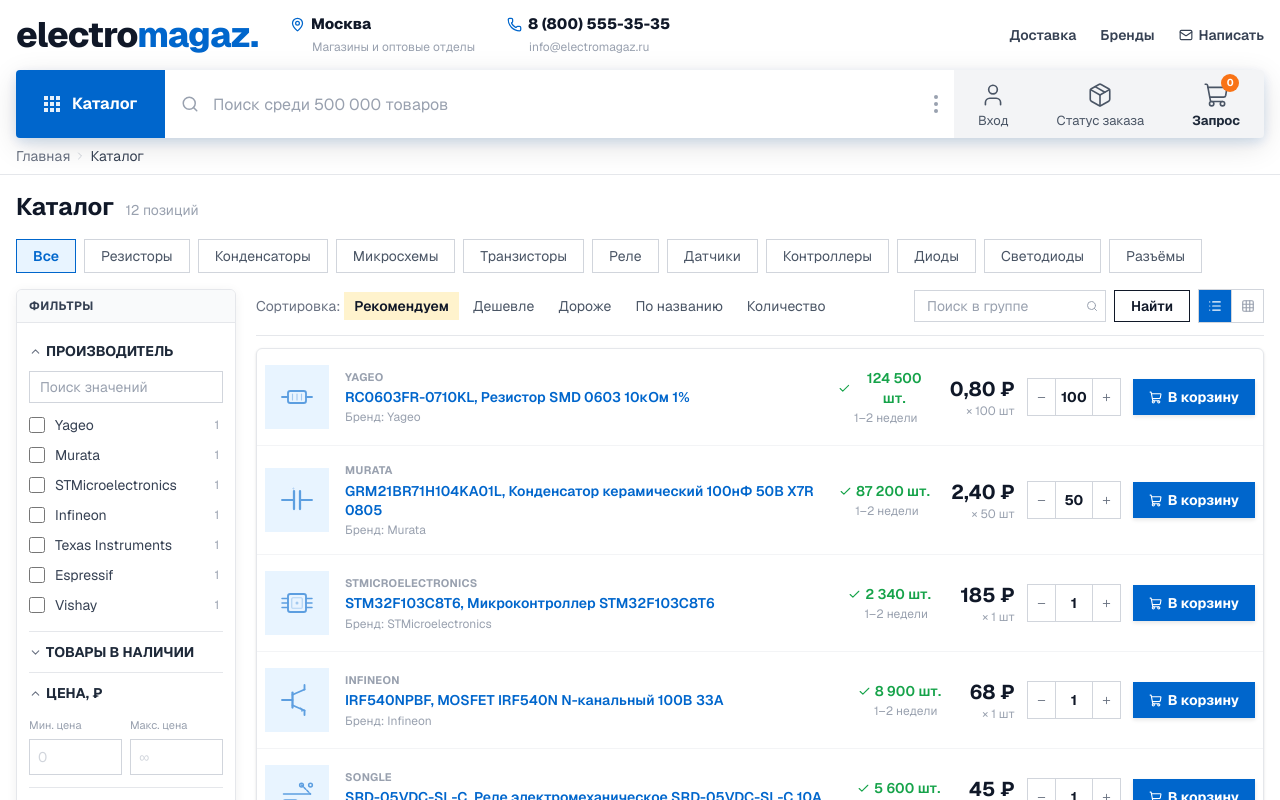
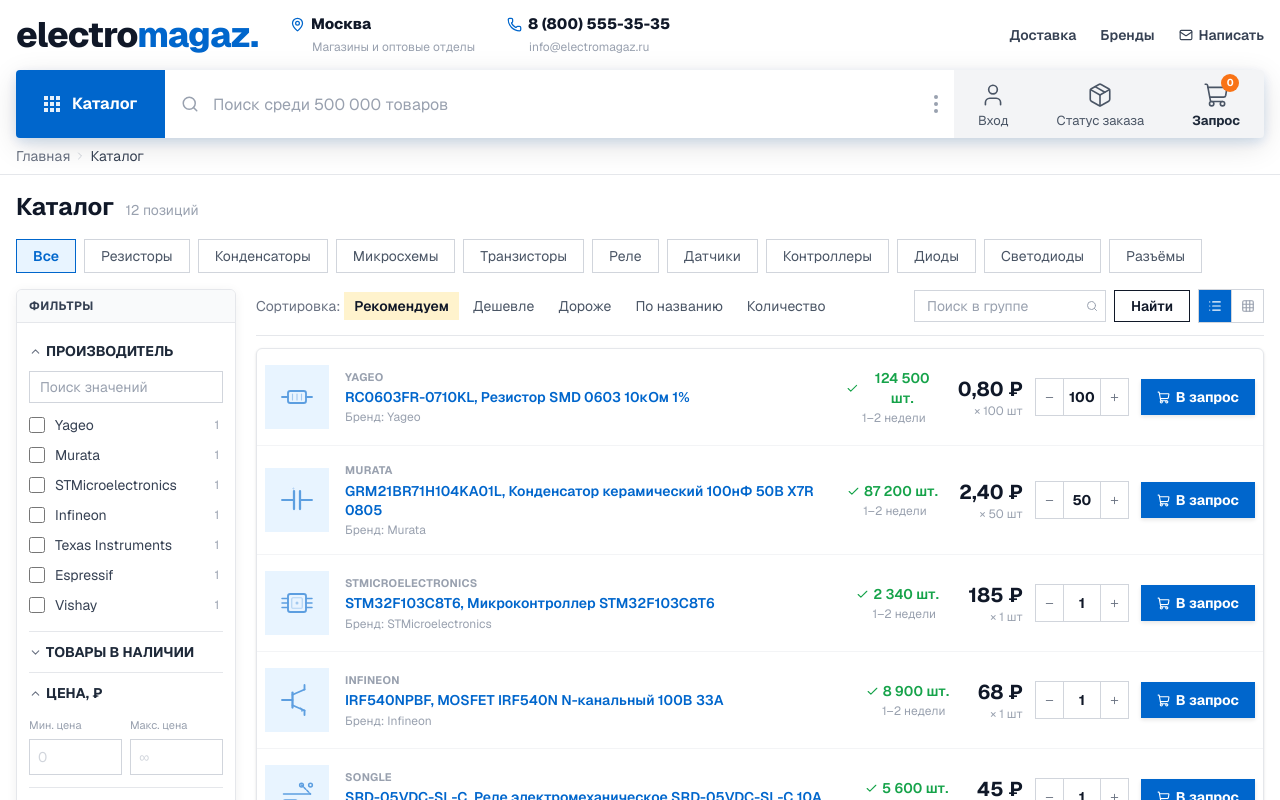
Before and after one commit to cyberjuke2077/magazik, a Next.js app: page /catalog in a window 1280 px wide. Shown: the top 800 px of the page. Built offline with nearby package versions, Linux system fonts and the light colour scheme.

Commit message:
feat: обновить кнопки в каталоге (list view)
- В корзину → В запрос
- В корзине → В списке

```diff
--- a/src/app/catalog/page.tsx
+++ b/src/app/catalog/page.tsx
@@ -135,7 +135,7 @@
               : 'bg-gray-100 text-gray-400 cursor-not-allowed'
           }`}
         >
-          {added ? <><Check size={13} />Добавлено</> : inCart ? <><Check size={13} />В корзине</> : <><ShoppingCart size={13} />В корзину</>}
+          {added ? <><Check size={13} />Добавлено</> : inCart ? <><Check size={13} />В списке</> : <><ShoppingCart size={13} />В запрос</>}
         </button>
       </div>
     </div>
```
